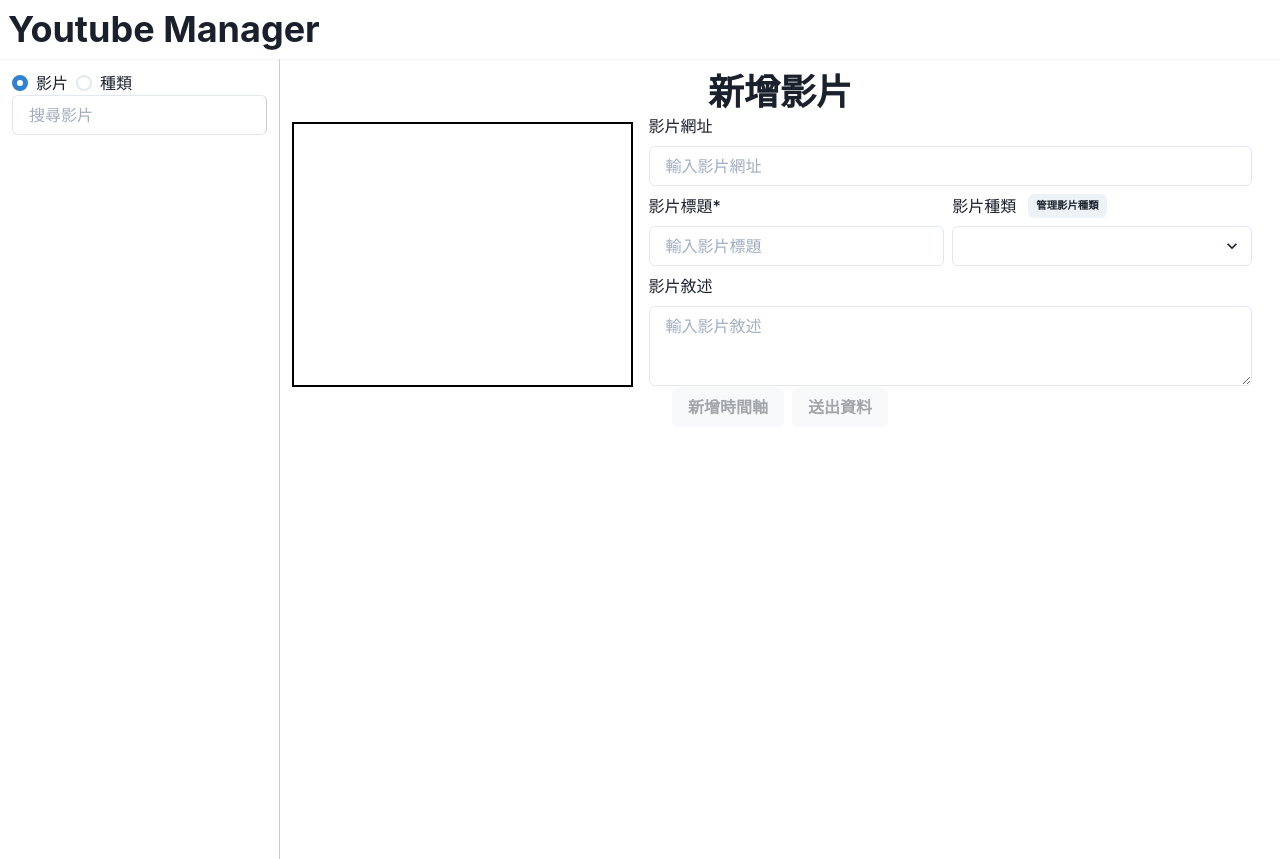
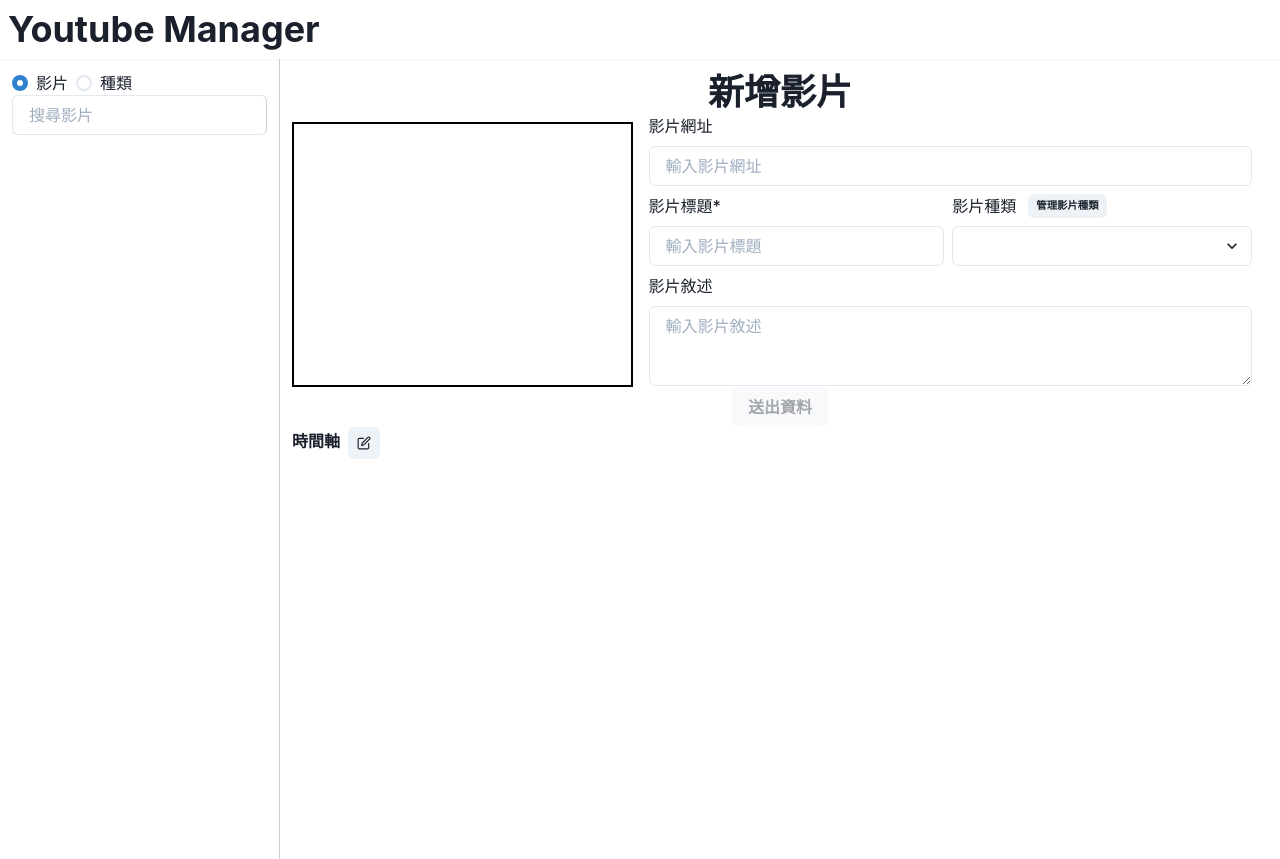
Before and after one commit to ss77995ss/youtube-manager, a React (Create React App) app: page /create in a window 1280 px wide. Built offline with nearby package versions, Linux system fonts and the light colour scheme.

Commit message:
refactor(Timestamps): Use Xstate to handle timestamps implementation

```diff
--- a/src/components/Create/index.js
+++ b/src/components/Create/index.js
@@ -1,4 +1,3 @@
-import { useState } from 'react';
 import {
   Box,
   Flex,
@@ -9,20 +8,17 @@
   Button,
   Select,
   Textarea,
-  Tag,
-  TagLabel,
-  TagCloseButton,
   useDisclosure,
 } from '@chakra-ui/react';
 import YouTube from 'react-youtube';
 import { useHistory } from 'react-router-dom';
 import { useForm } from 'react-hook-form';
 import { v1 as uuidv1 } from 'uuid';
-import { remove } from 'ramda';
 import { useVideosCtx } from '../../hooks/useVideos';
 import useYoutube from '../../hooks/useYouTube';
+import useTimestamps from '../../hooks/useTimestamps';
+import TimestampList from '../common/Timestamps';
 import AddCategoryForm from './AddCategoryForm';
-import AddTimestampForm from './AddTimestampForm';
 
 const getVideoId = (url) => {
   if (/^https:\/\/(youtu\.be)/.test(url)) {
@@ -43,25 +39,13 @@
   },
 };
 
-const renderForm = (addType, setAddType, setTimestampList) => {
-  switch (addType) {
-    case 'timestamp':
-      return <AddTimestampForm setAddType={setAddType} setTimestampList={setTimestampList} />;
-    // case 'category':
-    //   return <AddCategoryForm />;
-    default:
-      return null;
-  }
-};
-
 function Create() {
   const history = useHistory();
   const { isOpen, onOpen, onClose } = useDisclosure();
   const { categories, addNewVideo } = useVideosCtx();
   const { register, handleSubmit, watch, errors } = useForm();
-  const { video, videoError, handleSetVideoTime, handleReady, handlePlay, handleError } = useYoutube();
-  const [addType, setAddType] = useState('');
-  const [timestampList, setTimestampList] = useState([]);
+  const { video, videoError, handleReady, handlePlay, handleError } = useYoutube();
+  const timestampsState = useTimestamps([]);
   const currentVideoUrl = watch('url');
   const videoId = currentVideoUrl ? getVideoId(currentVideoUrl) : '';
 
@@ -70,23 +54,12 @@
       ...data,
       id: uuidv1(),
       videoId,
-      timestampList,
+      timestamps: timestampsState.timestamps,
     };
 
     addNewVideo(newVideo);
     history.push('/');
   };
-
-  const handleSwitchAddType = (event) => {
-    const clickType = event.target.value;
-    if (clickType === addType) {
-      setAddType('');
-    } else {
-      setAddType(clickType);
-    }
-  };
-
-  const handleDeleteTimeStamp = (index) => () => setTimestampList((prev) => remove(index, 1, prev));
 
   return (
     <Box>
@@ -147,31 +120,11 @@
             </FormControl>
           </Box>
         </Flex>
-        <Button
-          mr={2}
-          value="timestamp"
-          onClick={handleSwitchAddType}
-          disabled={!currentVideoUrl || videoError || !video}
-        >
-          新增時間軸
-        </Button>
         <Button type="submit" disabled={!currentVideoUrl || videoError || !video}>
           送出資料
         </Button>
       </form>
-      <Box>{renderForm(addType, setAddType, setTimestampList)}</Box>
-      {timestampList && (
-        <Flex flexWrap="wrap">
-          {timestampList.map(({ title, hour, minute, second }, index) => (
-            <Tag mr={2} mb={3} key={`${title}-${index}`}>
-              <TagLabel cursor="pointer" onClick={handleSetVideoTime(hour, minute, second)}>
-                {`${title} ${`0${hour}`.slice(-2)}:${`0${minute}`.slice(-2)}:${`0${second}`.slice(-2)}`}
-              </TagLabel>
-              <TagCloseButton onClick={handleDeleteTimeStamp(index)} />
-            </Tag>
-          ))}
-        </Flex>
-      )}
+      <TimestampList {...timestampsState} />
     </Box>
   );
 }
--- a/src/components/Show/index.js
+++ b/src/components/Show/index.js
@@ -1,8 +1,10 @@
-import { Box, Stack, Heading, Flex, Text, Tag, TagLabel } from '@chakra-ui/react';
+import { Box, Stack, Heading, Flex, Text } from '@chakra-ui/react';
 import YouTube from 'react-youtube';
 import { useParams } from 'react-router-dom';
 import { useVideosCtx } from '../../hooks/useVideos';
 import useYouTube from '../../hooks/useYouTube';
+import useTimestamps from '../../hooks/useTimestamps';
+import TimestampList from '../common/Timestamps';
 import EditButtons from './EditButtons';
 
 const opts = {
@@ -17,8 +19,9 @@
   const { id } = useParams();
   const { videos } = useVideosCtx();
   const video = videos.find((video) => video.id === id);
-  const { videoId, title, description, timestampList } = video;
-  const { handleSetVideoTime, handleReady } = useYouTube();
+  const { videoId, title, description, timestamps } = video;
+  const { handleReady } = useYouTube();
+  const timestampsState = useTimestamps(timestamps);
 
   return (
     <Stack>
@@ -40,22 +43,7 @@
           <Text>{description || '無敘述'}</Text>
         </Stack>
       </Flex>
-      <Stack textAlign="left">
-        <Heading as="h4" size="sm">
-          時間軸
-        </Heading>
-        {timestampList.length > 0 && (
-          <Flex flexWrap="wrap">
-            {timestampList.map(({ title, hour, minute, second }, index) => (
-              <Tag mr={2} mb={3} key={`${title}-${index}`}>
-                <TagLabel cursor="pointer" onClick={handleSetVideoTime(hour, minute, second)}>
-                  {`${title} ${`0${hour}`.slice(-2)}:${`0${minute}`.slice(-2)}:${`0${second}`.slice(-2)}`}
-                </TagLabel>
-              </Tag>
-            ))}
-          </Flex>
-        )}
-      </Stack>
+      <TimestampList {...timestampsState} />
     </Stack>
   );
 }
--- a/src/components/Create/AddTimestampForm.js
+++ b/src/components/common/AddTimestampForm.js
@@ -2,12 +2,11 @@
 import { Box, Flex, Heading, Button } from '@chakra-ui/react';
 import TimeSelector from './TimeSelector';
 
-function AddTimestampForm({ setAddType, setTimestampList }) {
-  const handleCancel = () => setAddType('');
+function AddTimestampForm({ addNewTimestamp }) {
   const { register, handleSubmit } = useForm();
 
-  const onSubmit = (data) => {
-    setTimestampList((prev) => [...prev, data]);
+  const onSubmit = (newTimestamp) => {
+    addNewTimestamp(newTimestamp);
     window.scrollTo(0, document.body.scrollHeight);
   };
 
@@ -19,7 +18,7 @@
         </Heading>
         <Flex mt={4} align="flex-end" flexWrap={['wrap', 'wrap', 'nowrap', 'nowrap']}>
           <TimeSelector register={register} />
-          <Button mt={[2, 2, 0, 0]} mr={2} w={['33%', '33%', '12.5%', '12.5%']} onClick={handleCancel}>
+          <Button mt={[2, 2, 0, 0]} mr={2} w={['33%', '33%', '12.5%', '12.5%']}>
             取消
           </Button>
           <Button mt={[2, 2, 0, 0]} mr={2} type="submit" w={['33%', '33%', '15%', '12.5%']}>
--- /dev/null
+++ b/src/components/common/Timestamps.js
@@ -0,0 +1,32 @@
+import { Box, Flex, Heading, Stack, IconButton, Tag, TagLabel, TagCloseButton } from '@chakra-ui/react';
+import { EditIcon } from '@chakra-ui/icons';
+import useYoutube from '../../hooks/useYouTube';
+import AddTimestampForm from './AddTimestampForm';
+
+function Timestamps({ timestamps, matches, addNewTimestamp, handleChangeMode, handleDeleteTimeStamp }) {
+  const { handleSetVideoTime } = useYoutube();
+
+  return (
+    <Stack textAlign="left">
+      <Heading as="h4" size="sm">
+        時間軸
+        <IconButton ml={2} size="sm" icon={<EditIcon />} onClick={handleChangeMode} />
+      </Heading>
+      {matches('edit') && <Box>{<AddTimestampForm addNewTimestamp={addNewTimestamp} />}</Box>}
+      {timestamps.length > 0 && (
+        <Flex flexWrap="wrap">
+          {timestamps.map(({ title, hour, minute, second }, index) => (
+            <Tag mr={2} mb={3} key={`${title}-${index}`}>
+              <TagLabel cursor="pointer" onClick={handleSetVideoTime(hour, minute, second)}>
+                {`${title} ${`0${hour}`.slice(-2)}:${`0${minute}`.slice(-2)}:${`0${second}`.slice(-2)}`}
+              </TagLabel>
+              {matches('edit') && <TagCloseButton onClick={handleDeleteTimeStamp(index)} />}
+            </Tag>
+          ))}
+        </Flex>
+      )}
+    </Stack>
+  );
+}
+
+export default Timestamps;
--- /dev/null
+++ b/src/hooks/useTimestamps.js
@@ -0,0 +1,24 @@
+import { useMachine } from '@xstate/react';
+import { timestampsMachine } from '../machine/timestampsMachine';
+
+function useTimestamps(defaultTimestamps) {
+  const [state, send] = useMachine(timestampsMachine(defaultTimestamps));
+  const addNewTimestamp = (newTimestamp) => send({ type: 'ADD_TIMESTAMP', newTimestamp });
+  const deleteTimestamp = (index) => send({ type: 'DELETE_TIMESTAMP', index });
+  const changeMode = () => send({ type: 'CHANGE_MODE' });
+  const handleChangeMode = () => changeMode();
+  const handleDeleteTimeStamp = (index) => () => deleteTimestamp(index);
+
+  return {
+    timestamps: state.context.timestamps,
+    modeStatus: state.value,
+    matches: state.matches,
+    addNewTimestamp,
+    deleteTimestamp,
+    changeMode,
+    handleChangeMode,
+    handleDeleteTimeStamp,
+  };
+}
+
+export default useTimestamps;
--- /dev/null
+++ b/src/machine/timestampsMachine.js
@@ -0,0 +1,29 @@
+import { Machine, assign } from 'xstate';
+import { remove } from 'ramda';
+
+export const timestampsMachine = (timestamps = []) =>
+  Machine({
+    id: 'timestamp',
+    initial: 'view',
+    context: {
+      timestamps,
+    },
+    states: {
+      view: {
+        on: {
+          CHANGE_MODE: 'edit',
+        },
+      },
+      edit: {
+        on: {
+          CHANGE_MODE: 'view',
+          ADD_TIMESTAMP: {
+            actions: [assign({ timestamps: (context, event) => context.timestamps.concat(event.newTimestamp) })],
+          },
+          DELETE_TIMESTAMP: {
+            actions: [assign({ timestamps: (context, event) => remove(event.index, 1, context.timestamps) })],
+          },
+        },
+      },
+    },
+  });
```
Also changed, not shown: src/components/common/TimeSelector.js (renamed from src/components/Create/TimeSelector.js).
